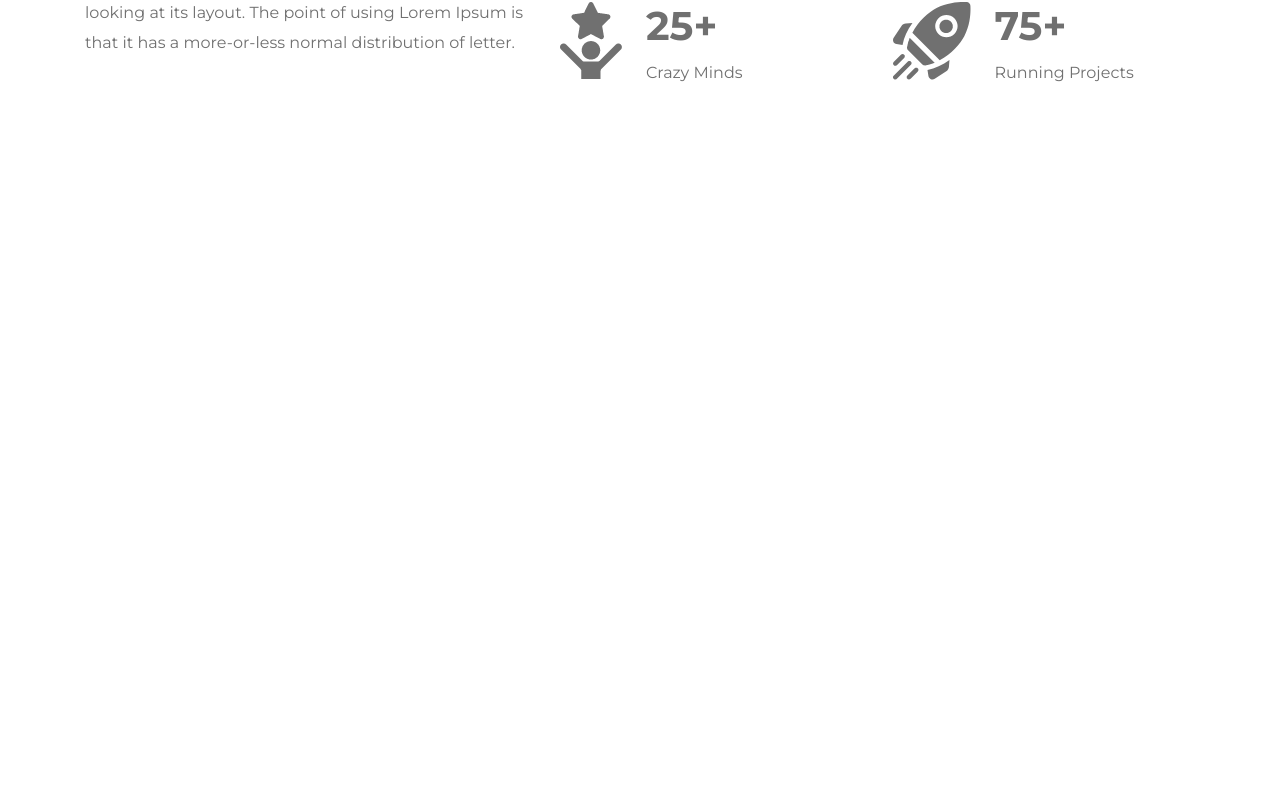
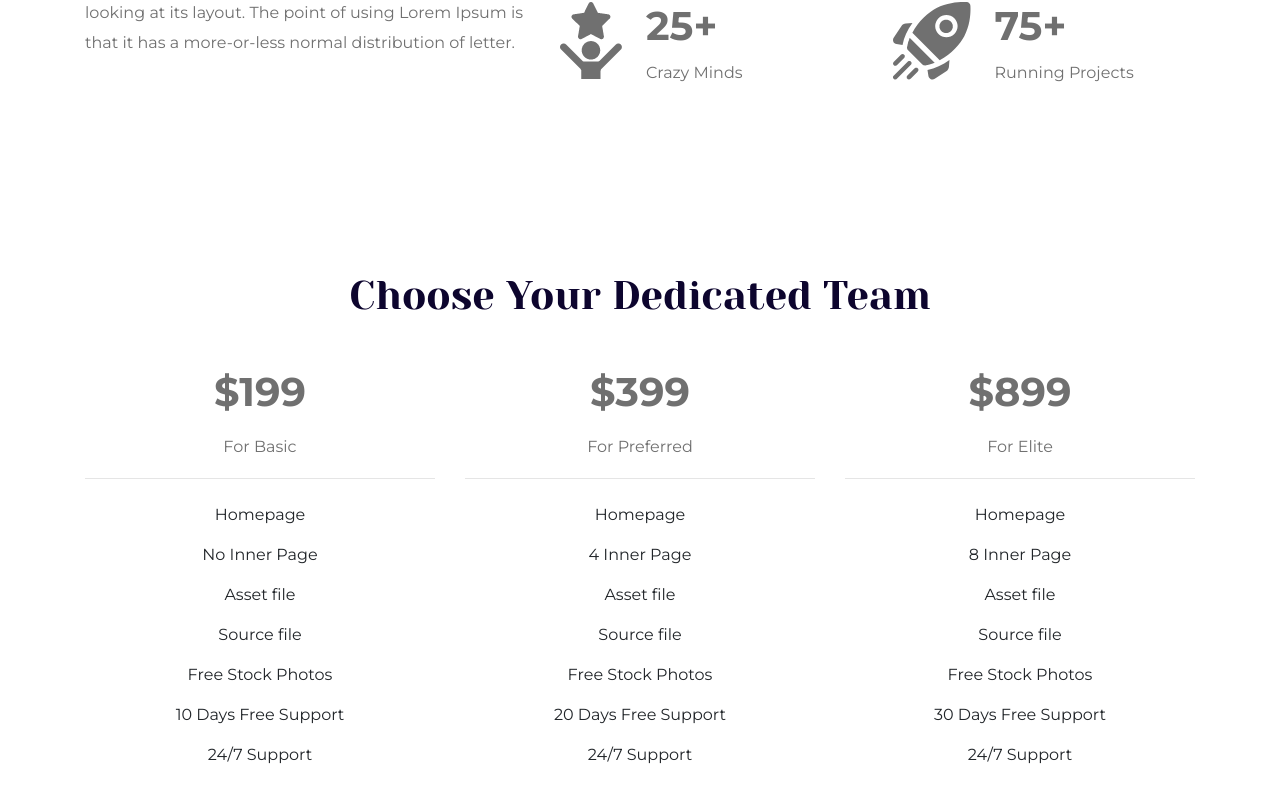
Before and after one commit to tayab-pabel/athena-design-responsive-ui, a React (Create React App) app: page / in a window 1280 px wide. Shown: the part 2064-2866 px from the top of the page. Before the commit the page ends 2288 px from the top, so only its background shows below. Built offline with nearby package versions, Linux system fonts and the light colour scheme.

Commit message:
Pricing Section Done

```diff
--- a/src/App.js
+++ b/src/App.js
@@ -3,6 +3,7 @@ import Achievement from './Components/Achievement/Achievement';
 import Contact from './Components/Contact/Contact';
 import Header from './Components/Header/Header/Header';
 import Service from './Components/Service/Service';
+import Pricing from './Components/Pricing/Pricing';
 
 function App() {
   return (
@@ -11,6 +12,7 @@ function App() {
       <Service />
       <Contact />
       <Achievement/>
+      <Pricing/>
     </div>
   );
 }
```
